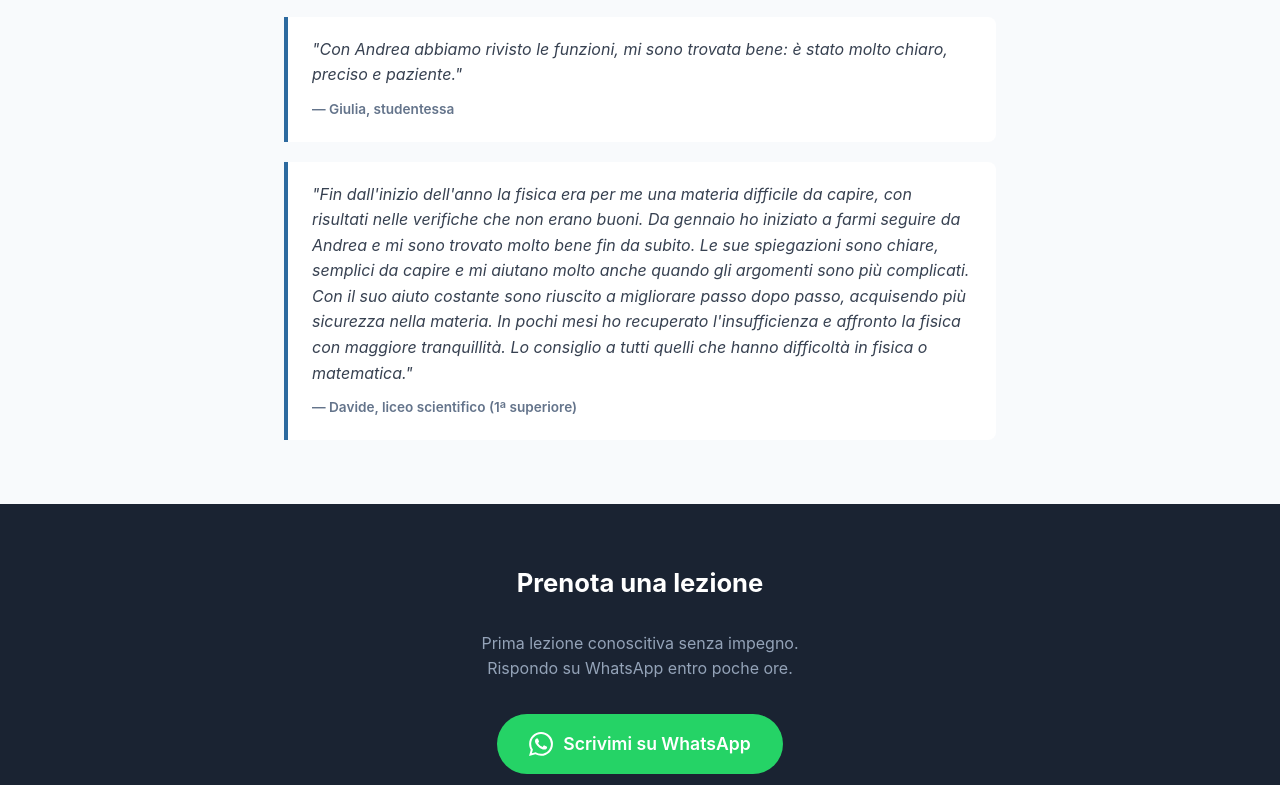
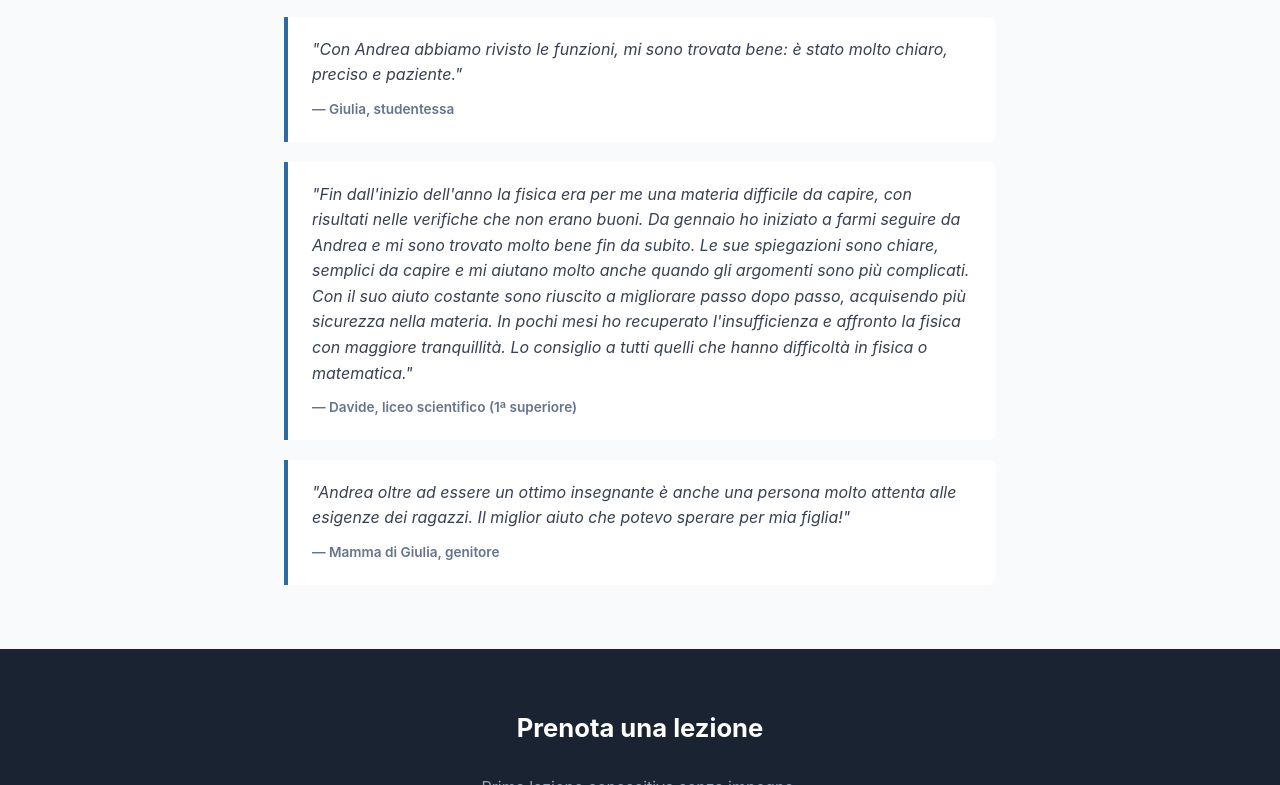
Before and after one commit to andrea-zoleo/andrea-zoleo.github.io, a plain HTML site: page index.html in a window 1280 px wide. Shown: the part 3259-4044 px from the top of the page. Drawn offline with Linux system fonts and the light colour scheme.

Commit message:
feat: aggiungi recensione mamma di Giulia, aggiorna titolo sezione
Co-Authored-By: Claude Sonnet 4.6 <noreply@anthropic.com>

```diff
--- a/index.html
+++ b/index.html
@@ -299,7 +299,7 @@
 
 <section>
     <div class="container">
-        <h2 class="section-title">Cosa dicono gli studenti</h2>
+        <h2 class="section-title">Cosa dicono studenti e genitori</h2>
         <div class="testimonials">
             <div class="testimonial">
                 <p>"Andrea è un bravissimo insegnante con una cultura scientifica che spazia in ogni ambito della matematica e della fisica. Le sue spiegazioni sono sempre chiare e appassionate, e il suo modo di insegnare trasmette agli altri passione e interesse per l'argomento trattato. Consigliatissimo!"</p>
@@ -333,6 +333,10 @@
                 <p>"Fin dall'inizio dell'anno la fisica era per me una materia difficile da capire, con risultati nelle verifiche che non erano buoni. Da gennaio ho iniziato a farmi seguire da Andrea e mi sono trovato molto bene fin da subito. Le sue spiegazioni sono chiare, semplici da capire e mi aiutano molto anche quando gli argomenti sono più complicati. Con il suo aiuto costante sono riuscito a migliorare passo dopo passo, acquisendo più sicurezza nella materia. In pochi mesi ho recuperato l'insufficienza e affronto la fisica con maggiore tranquillità. Lo consiglio a tutti quelli che hanno difficoltà in fisica o matematica."</p>
                 <span class="author">— Davide, liceo scientifico (1ª superiore)</span>
             </div>
+            <div class="testimonial">
+                <p>"Andrea oltre ad essere un ottimo insegnante è anche una persona molto attenta alle esigenze dei ragazzi. Il miglior aiuto che potevo sperare per mia figlia!"</p>
+                <span class="author">— Mamma di Giulia, genitore</span>
+            </div>
         </div>
     </div>
 </section>
```
